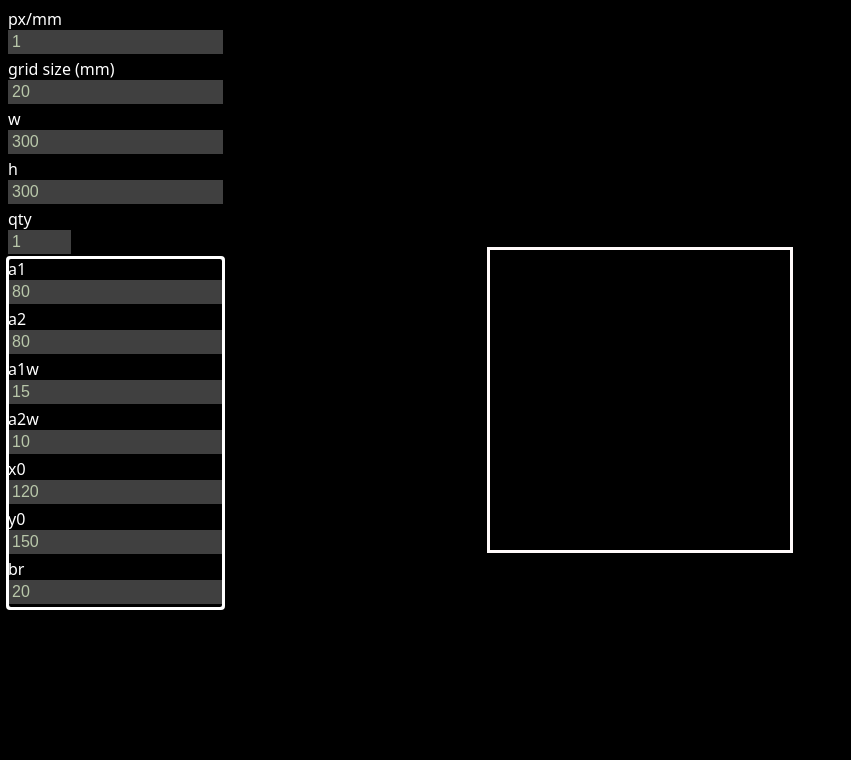
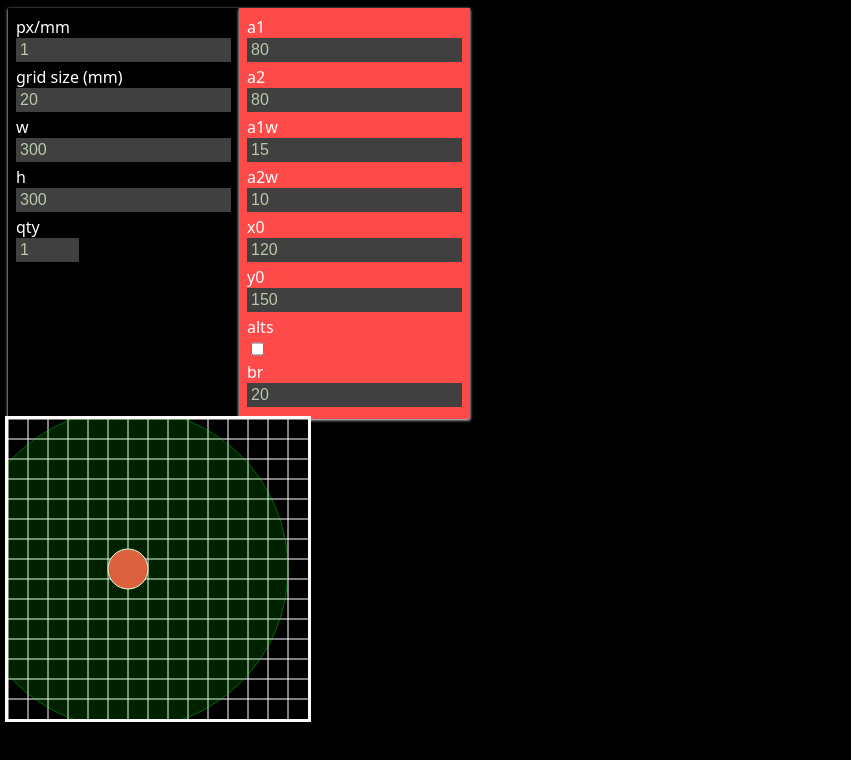
Before and after one commit to arturaugusto/scara-2r-sim, a plain HTML site: page index.html in a window 1280 px wide. Shown: the whole page, without its empty margins (0-851 px from the left). Drawn offline with Linux system fonts and the light colour scheme.

Commit message:
Update index.html

```diff
--- a/index.html
+++ b/index.html
@@ -11,23 +11,22 @@
 		font-family: system-ui;
 	}
 
-	canvas {
-		outline: snow 3px solid;
-/*		height: 97vh;*/
-		image-rendering: pixelated;
-		position: absolute;
-		top: 50%;
-		left: 50%;
-		transform: translate(-50%, -50%);
-
+	.wrapper {
+		position: fixed;
 	}
 
-	label {
+	.wrapper canvas {
+		position: fixed;
+		display: block;
+		outline: snow 3px solid;
+		image-rendering: pixelated;
 	}
+
+	label {}
 	input {
 		display:block;
-		-moz-appearance: none;
-		-webkit-appearance: none;
+/*		-moz-appearance: none;
+		-webkit-appearance: none;*/
 		border: 1px solid transparent;
 		box-shadow: none;
 		height: 1em;
@@ -37,7 +36,6 @@
 		font-size: 16px;
 		padding: 4px;
 		margin-bottom: 4px;
-
 	}
 
 	input {
@@ -46,28 +44,62 @@
 		border: #2b2b2b;
 		color: #b9c8aa;
 	}
+	.row {
+		display: -webkit-box;
+		display: -ms-flexbox;
+		display: flex;
+		-webkit-box-orient: horizontal;
+		-webkit-box-direction: normal;
+				-ms-flex-flow: row wrap;
+						flex-flow: row wrap;
+		-webkit-box-pack: start;
+				-ms-flex-pack: start;
+						justify-content: flex-start;
+		margin-left: calc(var(--grid-gutter) / -2);
+		margin-right: calc(var(--grid-gutter) / -2);
+	}
+	.row.reverse {
+		-webkit-box-orient: horizontal;
+		-webkit-box-direction: reverse;
+				-ms-flex-direction: row-reverse;
+						flex-direction: row-reverse;
+	}
+	.col {
+		-webkit-box-flex: 1;
+				-ms-flex: 1;
+						flex: 1;
+	}
+	.col,
+	[class*=" col-"],
+	[class^="col-"] {
+		margin: 0 calc(var(--grid-gutter) / 2) calc(var(--grid-gutter) / 2);
+	}
+	.col-2 {
+		-webkit-box-flex: 0;
+				-ms-flex: 0 0 calc((100% / (12/2)) - var(--grid-gutter));
+						flex: 0 0 calc((100% / (12/2)) - var(--grid-gutter));
+		max-width: calc((100% / (12/2)) - var(--grid-gutter));
+	}
+	.card {
+		padding: 0.5rem 0.5rem;
+		border-radius: 0px;
+		-webkit-box-shadow: 0 1px 3px white;
+		box-shadow: 0 1px 3px white;
+	}
+	.card p:last-child {
+		margin: 0;
+	}
+	.card header > * {
+		margin-top: 0;
+		margin-bottom: 1rem;
+	}
 
 	</style>
 </head>
-
-	<label>px/mm</label>
-	<input type="number" id="pxmm" value="1" min="0" step="1">
-
-	<label>grid size (mm)</label>
-	<input type="number" id="gs" value="20" min="1" step="1">
-
-
-	<label>w</label>
-	<input type="number" id="w" value="300" min="0" step="1">
-
-	<label>h</label>
-	<input type="number" id="h" value="300" min="0" step="1">
-
-	<label>qty</label>
-	<input type="number" id="qty" value="1" min="1" step="1" max="10">
+<body>
 
 	<template>
-		<div style="display: table;outline: auto;">
+		<div class="col-2 card">
 			<label>a1</label>
 			<input type="number" id="a1_" value="80" min="0" step="1">
 
@@ -88,58 +120,74 @@
 			<label>y0</label>
 			<input type="number" id="y0_" value="150" min="0" step="1">
 
+			<label>alts</label>
+			<input type="checkbox" id="alts_">
+
 			<label>br</label>
 			<input type="number" id="br_" value="20" min="0" step="1">
 		</div>
 	</template>
 
-	<div id="arms"></div>
+	<div class="row">
+
+		<div class="col-2 card">
+			<label>px/mm</label>
+			<input type="number" id="pxmm" value="1" min="0" step="1">
+
+			<label>grid size (mm)</label>
+			<input type="number" id="gs" value="20" min="1" step="1">
 
 
+			<label>w</label>
+			<input type="number" id="w" value="300" min="0" step="1">
+
+			<label>h</label>
+			<input type="number" id="h" value="300" min="0" step="1">
+
+			<label>qty</label>
+			<input type="number" id="qty" value="1" min="1" step="1" max="10">
+		</div>
+
+		<div id="arms" class="row">
+		</div>
+	</div>
 
 
-<!-- negative:<input type="checkbox" id="negative"> -->
-
-<canvas id="canvas" width="300px" height="300px"></canvas>
+	<div class="wrapper">
+		<canvas id="canvas" width="300px" height="300px"></canvas>
+	</div>
 
 <script type="text/javascript">
+
+	let setState = (stateObj) => {
+		Object.keys(stateObj).forEach(k => {
+			let el = document.getElementById(k)
+			if (el) el.value = stateObj[k]
+		})
+	}
+
+	let colorPallete = '#FE4A49 #50B2C0 #101920 #2B2D27 #3B2D2A #5F1B32 #242429 #252534 #24254A #1C1E59'.split(' ')
+
 	let getInput = (id) => {
 		return Math.round(parseFloat(document.getElementById(id).value))
 	}
 
-	let inputsArray = (root) => {
+	let getInputsArray = (root) => {
 		return Array.from(root.querySelectorAll('*')).filter(el => el.tagName === 'INPUT')
 	}
 
 	getState = () => {
-		let root = document.getElementById('arms')
-		let stateObj = inputsArray(root).reduce((a, c) => {a[c.id] = c.value;return a}, {})
+		let stateObj = getInputsArray(document).reduce((a, c) => {a[c.id] = c.value;return a}, {})
 		return stateObj
 	}
 
-	let addArm = () => {
-		let stateObj = getState()
-		let templ = document.getElementsByTagName("template")[0];
-		document.getElementById('arms').innerHTML = ''
-		for (let i = 0; i < getInput('qty'); i++) {
-			let clon = templ.content.cloneNode(true)
-			inputsArray(clon).forEach(el => el.id += i)
-			document.getElementById('arms').appendChild(clon)
-		}
-
-		Object.keys(stateObj).forEach(k => {
-			let el = document.getElementById(k)
-			if (el) el.value = stateObj[k]
-		})
-
-	}
-	addArm()
-	document.getElementById("qty").addEventListener('change', addArm)
 
 	let xy = {}
 
 	let canvas = document.getElementById("canvas")
 	let ctx = canvas.getContext("2d")
+
+	let stateChangeDebounce
 
 	let draw = () => {
 		// convert mm to px
@@ -189,25 +237,37 @@
 			ctx.strokeStyle = '#ffffff';
 
 			ctx.arc(x0, y0, getInput('br_'+i), 0, 2 * Math.PI);
-			ctx.fill();
-			ctx.stroke();
-
+			ctx.fillStyle = colorPallete[i];
+			ctx.fill()
+			ctx.stroke()
 
 			// segments size
 			let a1 = getInput('a1_'+i)*pxmm
 			let a2 = getInput('a2_'+i)*pxmm
 
+
+			// draw arm range
+			ctx.beginPath();
+			ctx.arc(x0, y0, a1+a2, 0, 2 * Math.PI);
+			ctx.lineWidth = 1
+			ctx.strokeStyle = '#00ff0033';
+
+			ctx.arc(x0, y0, a1+a2, 0, 2 * Math.PI);
+			ctx.fillStyle = '#00ff0022';
+			ctx.fill()
+			ctx.stroke()
+
+
 			// do the math
 			let q2
 			let q1
 
-			// if (document.getElementById("negative").checked) {
-			// 	q2 = -Math.acos((x*x+y*y-a1*a1-a2*a2)/(2*a1*a2))
-			// 	q1 = Math.atan2(y,x)+Math.atan((a2*Math.sin(q2))/(a1+a2*Math.cos(q2)))
-			// } else {
-				q2 = Math.acos((x*x+y*y-a1*a1-a2*a2)/(2*a1*a2))
-				q1 = Math.atan2(y,x)-Math.atan((a2*Math.sin(q2))/(a1+a2*Math.cos(q2)))
-			// }
+			q2 = Math.acos((x*x+y*y-a1*a1-a2*a2)/(2*a1*a2))
+			q1 = Math.atan2(y,x)-Math.atan2((a2*Math.sin(q2)),(a1+a2*Math.cos(q2)))
+
+			// second solution
+			q1 = Math.atan2(y,x)-Math.atan2(-(a2*Math.sin(q2)),(a1+a2*Math.cos(q2)))
+			q2 = -q2
 
 			let p1x = Math.cos(q1)*a1
 			let p1y = Math.sin(q1)*a1
@@ -219,7 +279,7 @@
 			ctx.beginPath()
 			ctx.moveTo(x0, y0)
 
-			ctx.lineWidth = getInput('a1w_'+i)
+			ctx.lineWidth = getInput('a1w_'+i)*pxmm
 			ctx.strokeStyle = '#ff0000';
 
 			ctx.lineTo(p1x+x0, p1y+y0)
@@ -229,7 +289,7 @@
 
 			ctx.moveTo(p1x+x0, p1y+y0)
 
-			ctx.lineWidth = getInput('a2w_'+i)
+			ctx.lineWidth = getInput('a2w_'+i)*pxmm
 			ctx.strokeStyle = '#00ff00';
 
 			ctx.lineTo(p2x+x0, p2y+y0)
@@ -237,14 +297,21 @@
 
 		}
 
+		// permalink gen
+		window.clearTimeout(stateChangeDebounce)
+		stateChangeDebounce = window.setTimeout(() => {
+			let stateObj = getState()
+			let stateClone = JSON.parse(JSON.stringify(stateObj))
+			let permalinkText = window.location.origin + window.location.pathname + '#/' + encodeURIComponent(JSON.stringify(stateClone))
+			history.pushState(null, "", permalinkText)
+		}, 500)
 	}
 
 	let addEventListeners = () => {
 		Array.from(document.getElementsByTagName("input")).forEach(el => {
-			el.addEventListener('change', draw)
+			el.addEventListener('change', () => requestAnimationFrame(draw))
 		})
 	}
-	addEventListeners()
 
 	canvas.addEventListener('mousemove', function(evt) {
 		for (let i = 0; i < getInput('qty'); i++) {
@@ -264,6 +331,106 @@
 		draw()
 	}, false)
 
+	let loadStateFromUrl = () => {
+		// load url data
+		let urlState = window.location.href.split('#/')[1]
+		if (urlState) {
+			try {
+				let stateObj = JSON.parse(decodeURIComponent(urlState))
+				setState(stateObj)
+				console.log('loaded url data')
+			} catch (e){
+				history.pushState(null, "", window.location.origin + window.location.pathname)
+			}
+		}
+	}
+	// first load to get general configurations, like arms qty
+	loadStateFromUrl()
+
+	let addArm = () => {
+		let stateObj = getState()
+		let root = document.getElementById('arms')
+		let templ = document.getElementsByTagName("template")[0];
+		document.getElementById('arms').innerHTML = ''
+		for (let i = 0; i < getInput('qty'); i++) {
+			let clon = templ.content.cloneNode(true)
+			getInputsArray(clon).forEach(el => el.id += i)
+			root.appendChild(clon)
+			let last = document.querySelector(".card:last-child")
+			last.style.background = colorPallete[i]
+		}
+		setState(stateObj)
+
+		addEventListeners()
+	}
+	addArm()
+	// with arm qty set, load configs
+	loadStateFromUrl()
+	document.getElementById("qty").addEventListener('change', addArm)
+
+
+	// drag the canvas
+
+	function makeElementDraggable(element) {
+		let pos1 = 0, pos2 = 0, pos3 = 0, pos4 = 0;
+		element.addEventListener('mousedown', dragMouseDown);
+		element.addEventListener('touchstart', dragMouseDown);
+
+		function dragMouseDown(e) {
+			e = e || window.event;
+			e.preventDefault();
+
+			let rect = element.getBoundingClientRect()
+			let x = e.clientX - rect.left
+			let y = e.clientY - rect.top
+
+
+
+			if (e.type === 'touchstart') {
+				pos3 = e.touches[0].clientX;
+				pos4 = e.touches[0].clientY;
+				document.addEventListener('touchend', closeDragElement);
+				document.addEventListener('touchmove', elementDrag);
+			} else {
+				pos3 = e.clientX;
+				pos4 = e.clientY;
+				document.addEventListener('mouseup', closeDragElement);
+				document.addEventListener('mousemove', elementDrag);
+			}
+		}
+
+		function elementDrag(e) {
+			e = e || window.event;
+			e.preventDefault();
+			if (e.type === 'touchmove') {
+				pos1 = pos3 - e.touches[0].clientX;
+				pos2 = pos4 - e.touches[0].clientY;
+				pos3 = e.touches[0].clientX;
+				pos4 = e.touches[0].clientY;
+			} else {
+				pos1 = pos3 - e.clientX;
+				pos2 = pos4 - e.clientY;
+				pos3 = e.clientX;
+				pos4 = e.clientY;
+			}
+
+			element.parentElement.style.top = (element.offsetTop - pos2) + "px";
+			element.parentElement.style.left = (element.offsetLeft - pos1) + "px";
+		}
+
+		function closeDragElement() {
+			document.removeEventListener('mouseup', closeDragElement);
+			document.removeEventListener('mousemove', elementDrag);
+			document.removeEventListener('touchend', closeDragElement);
+			document.removeEventListener('touchmove', elementDrag);
+		}
+	}
+
+	makeElementDraggable(canvas)
+
+	draw()
+
+
 </script>
 </body>
 </html>
```
